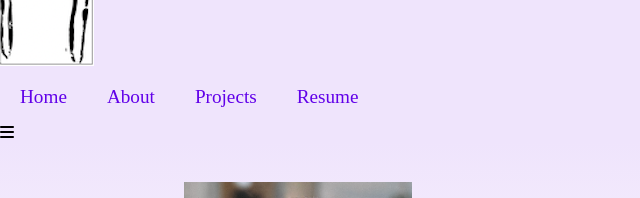
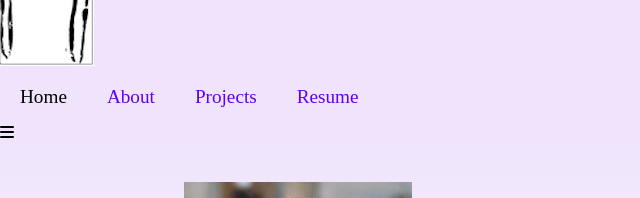
Before and after one commit to akildron/mod18, a plain HTML site: page index.html in a window 1280 px wide. Shown: the part 148-346 px from the top of the page, 0-640 px from the left. Drawn offline with Linux system fonts and the light colour scheme.

Commit message:
change 1

```diff
--- a/css/style.css
+++ b/css/style.css
@@ -25,6 +25,9 @@ ul.nav{
 .navItem:hover{
 color: var(--Primary-dark);
 background-color: var(--Secondary-light);
+}
+.navItem.selected{
+   color: var(--Secondary-dark);
 }
  section.hero{
    background: var(--Primary-gradient);
```
